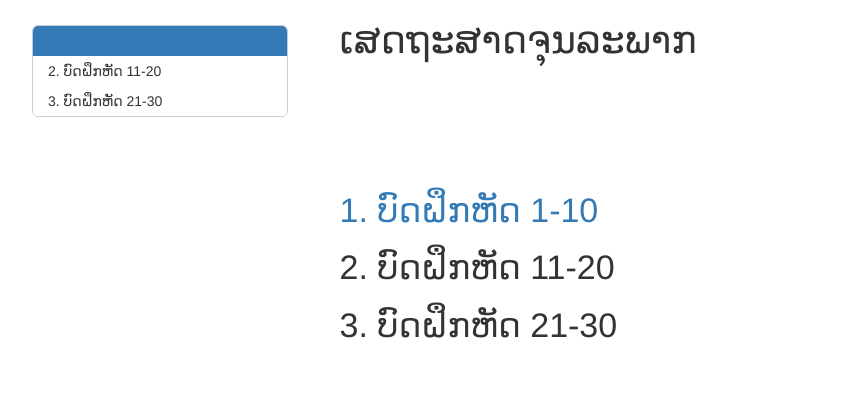
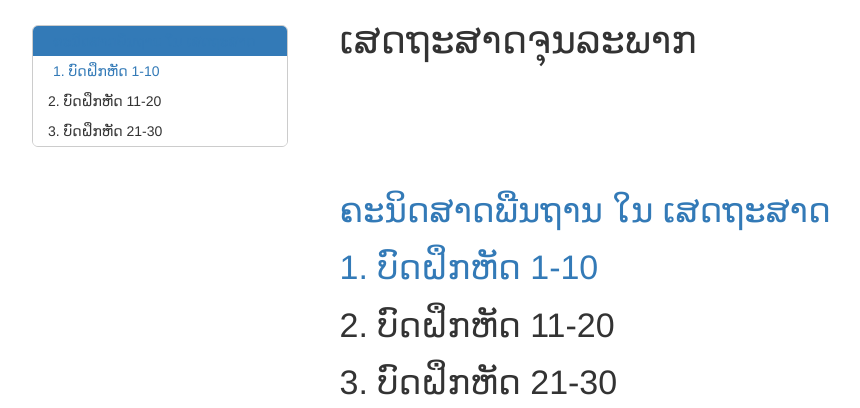
Before and after one commit to keolas/lsbc, a plain HTML site: page microeconomics.html in a window 1280 px wide. Shown: the whole page, without its empty margins (38-898 px from the left). Drawn offline with nearby package versions, Linux system fonts and the light colour scheme; some packages are replaced by stand-ins of ours.

Commit message:
Update microeconomics.html

```diff
--- a/microeconomics.html
+++ b/microeconomics.html
@@ -1514,6 +1514,9 @@ div.tocify {
 
 
 <p><br> <br> <br> <br> <br></p>
+<div id="ຄະນິດສາດພືນຖານ ໃນ ເສດຖະສາດ" class="section level1">
+<h1><a href="https://keolas.github.io/lsbc/microeconomics_basicmath.html">ຄະນິດສາດພືນຖານ ໃນ ເສດຖະສາດ</a></h1>
+</div>
 <div id="ບດຝກຫດ-1-10" class="section level1">
 <h1><a href="https://forms.gle/2dKBanvyytJoZBRz8">1. ບົດຝຶກຫັດ 1-10</a></h1>
 </div>
```
